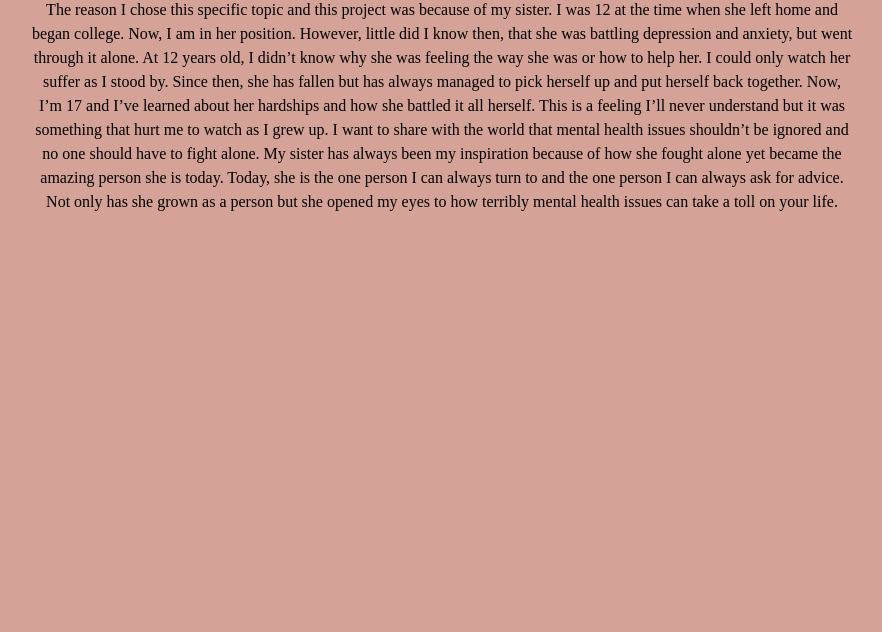
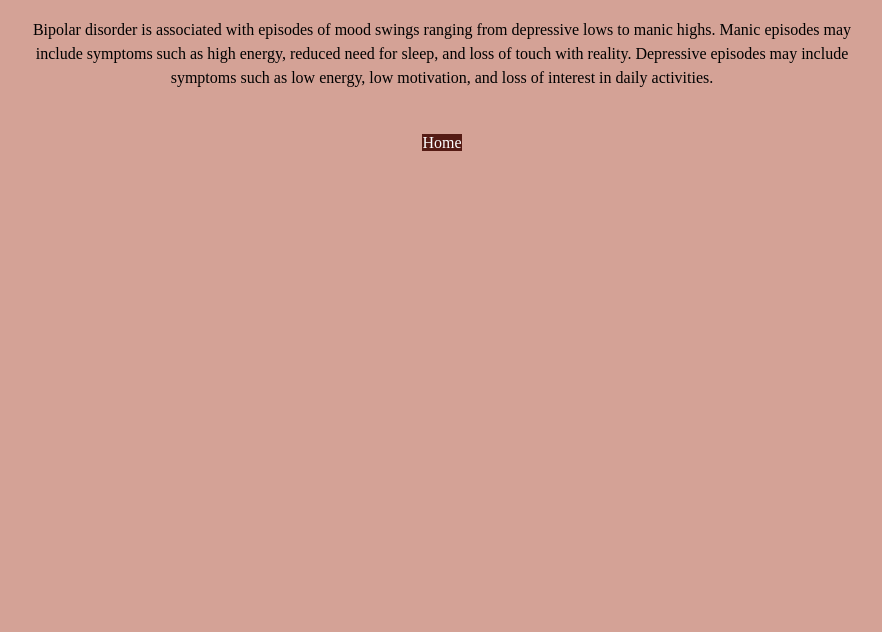
Before and after one commit to alina04/gold-award, a website: page index4.html in a window 1280 px wide. Shown: the part 168-800 px from the top of the page, without its empty margins (198-1080 px from the left). Drawn offline with nearby package versions, Linux system fonts and the light colour scheme; a web font is replaced by a local one.

Commit message:
Update index4.html

```diff
--- a/index4.html
+++ b/index4.html
@@ -35,45 +35,25 @@
   </head>
   <body onload="document.body.style.opacity='1'">
     <div class="container-fluid">
-
       <div class="row justify-content-center my-5">
         <div class="col-2"></div>
         <div class="col-lg-8">
-          <h1 class="display-3">My Motivation</h1>
+          <h1 class="display-2 fw-bold">Bipolar Disorder</h1>
           <br />
           <p>
-              The reason I chose this specific topic and this project was because
-              of my sister. I was 12 at the time when she left home and began
-              college. Now, I am in her position. However, little did I know then,
-              that she was battling depression and anxiety, but went through it
-              alone. At 12 years old, I didn’t know why she was feeling the way
-              she was or how to help her. I could only watch her suffer as I stood
-              by. Since then, she has fallen but has always managed to pick
-              herself up and put herself back together. Now, I’m 17 and I’ve
-              learned about her hardships and how she battled it all herself. This
-              is a feeling I’ll never understand but it was something that hurt me
-              to watch as I grew up. I want to share with the world that mental
-              health issues shouldn’t be ignored and no one should have to fight
-              alone. My sister has always been my inspiration because of how she
-              fought alone yet became the amazing person she is today. Today, she
-              is the one person I can always turn to and the one person I can
-              always ask for advice. Not only has she grown as a person but she
-              opened my eyes to how terribly mental health issues can take a toll
-              on your life.
+            Bipolar disorder is associated with episodes of mood swings ranging
+            from depressive lows to manic highs. Manic episodes may include
+            symptoms such as high energy, reduced need for sleep, and loss of
+            touch with reality. Depressive episodes may include symptoms such as
+            low energy, low motivation, and loss of interest in daily
+            activities.
           </p>
+          <br />
+          <a id="btns" class="btns" href="index.html" role="button">Home</a>
         </div>
         <div class="col-2"></div>
       </div>
-      <div class="row">
-        <div class="col-2"></div>
-        <div class="col-4">
-          <br />
-        </div>
-        <div class="col-4">
-          <br />
-        </div>
-        <div class="col-2"></div>
-      </div>
+    </div>
 
     <script
       src="https://code.jquery.com/jquery-3.5.1.slim.min.js"
```
